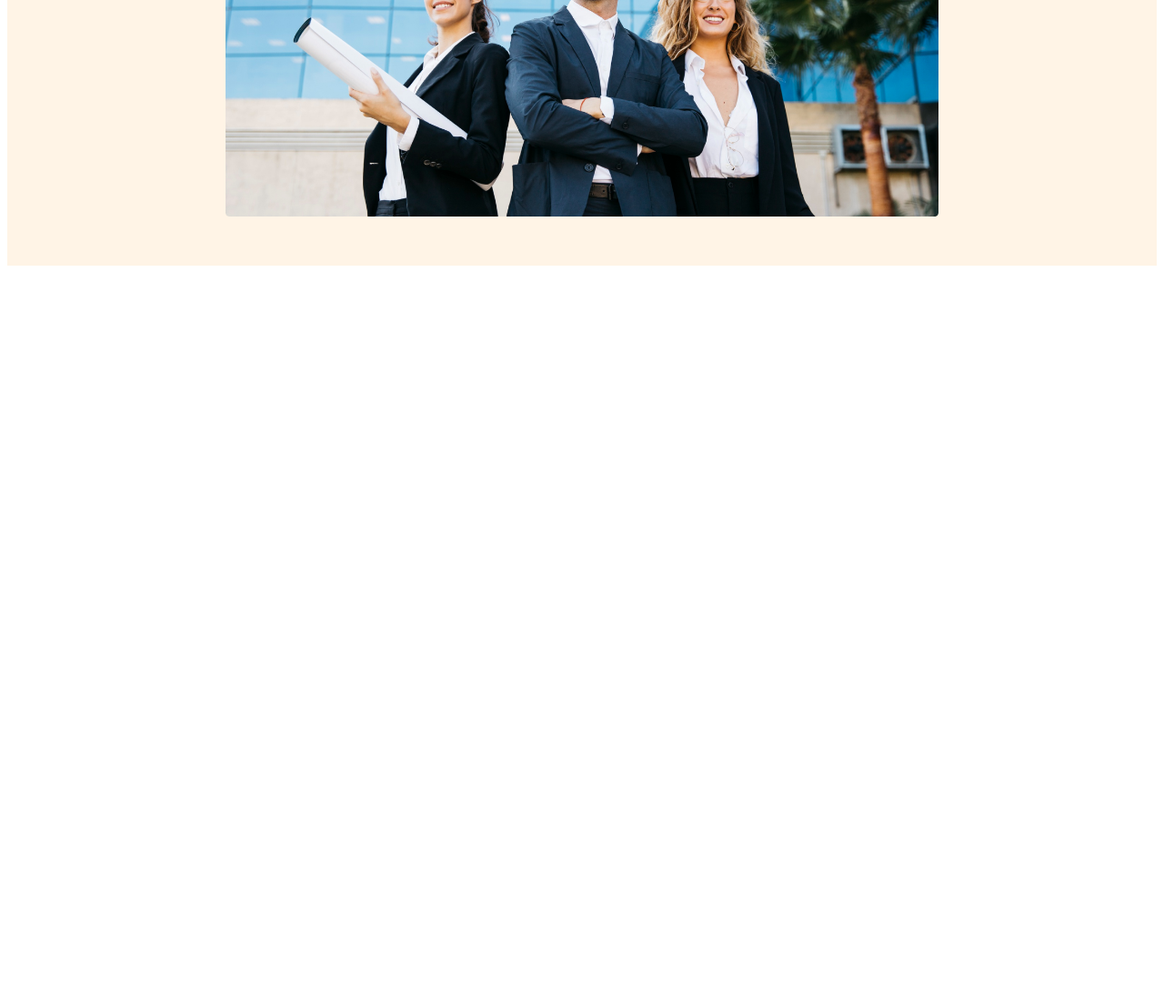
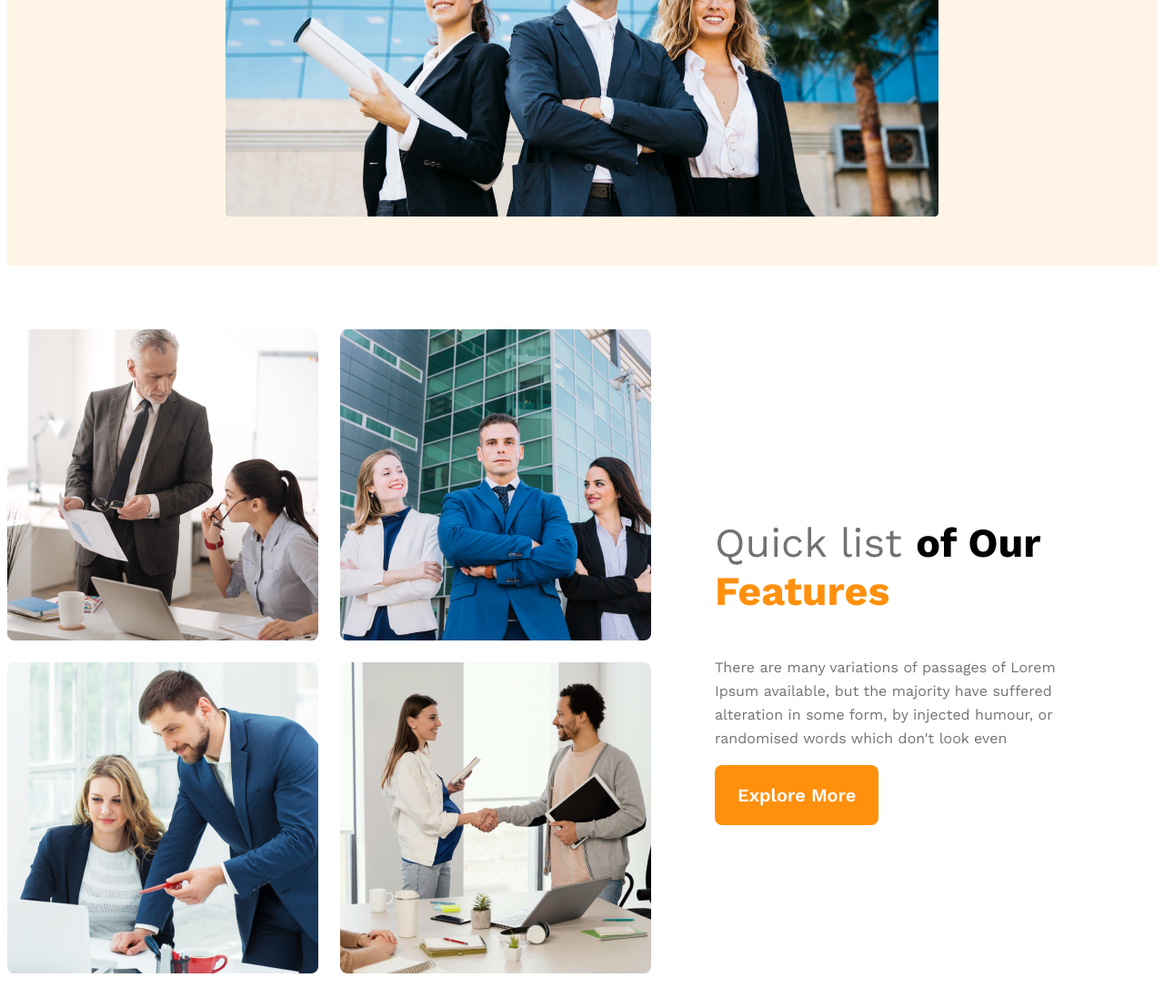
Before and after one commit to mehedi4s/g3-architects-website, a plain HTML site: page index.html in a window 1280 px wide. Shown: the part 735-1843 px from the top of the page at 91% size. Before the commit the page ends 1035 px from the top, so only its background shows below. Drawn offline with nearby package versions, Linux system fonts and the light colour scheme.

Commit message:
teams section compleate

```diff
--- a/index.html
+++ b/index.html
@@ -7,6 +7,7 @@
     <link rel="stylesheet" href="style/architect.css">
 </head>
 <body>
+    <!-- header start -->
     <header>
         <nav>
             <h3 class="nav-title">G3 Architects</h3>
@@ -20,15 +21,30 @@
         <div class="banner">
             <div class="banner-content">
                 <h1 class="banner-title">Brand New Group of Architects</h1>
-                <p class="banner-description">There are many variations of passages of Lorem Ipsum available, but the majority have suffered alteration in some form, by injected humour, or randomised words which don't look even</p>
+                <p class="text-light-gray">There are many variations of passages of Lorem Ipsum available, but the majority have suffered alteration in some form, by injected humour, or randomised words which don't look even</p>
                 <button class="btn-primary">Explore More</button>
             </div>
 
             <img src="images/banner.png" alt="">
         </div>
     </header>
+    <!-- header end -->
     <main>
+        <!-- feature section start -->
+        <section class="teams-container">
+            <div class="teams-img-container">
+                <img src="images/team1.png" alt="">
+                <img src="images/team2.png" alt="">
+                <img src="images/team3.png" alt="">
+                <img src="images/team4.png" alt="">
 
+            </div>
+            <div class="teams-content">
+                 <h3 class="teams-content-title"><span class="quick text-light-gray">Quick list </span><span>of Our</span> <span class="text-features">Features</span></h3>
+                 <p class="text-light-gray">There are many variations of passages of Lorem Ipsum available, but the majority have suffered alteration in some form, by injected humour, or randomised words which don't look even</p>
+                 <button class="btn-primary">Explore More</button>
+            </div>
+        </section>
     </main>
     <footer>
 
--- a/style/architect.css
+++ b/style/architect.css
@@ -8,13 +8,16 @@
 .btn-primary{
     border-radius: 8px;
     background: #FF900E;
-
     padding: 21px 25px;
     border: none;
     color: #FFF;
     font-size: 1.25rem;
     font-weight: 600;
 
+}
+.text-light-gray{
+    color: #727272;
+    line-height: 26px;
 }
 /* header styles */
 header{
@@ -57,14 +60,46 @@ nav li a{
     font-weight: 700;
     color:#131313;
 }
-.banner-description{
-    color: #727272;
-    line-height: 26px;
-}
+
 .banner img{
     margin-top: 20px;
     width: 100%;
 }
+
+/* main section styles */
+main{
+    max-width: 1440px;
+    margin: 70px auto;
+}
+/* teams style */
+.teams-container{
+    display: flex;
+    align-items: center;
+}
+.teams-img-container{
+    display: grid;
+    grid-template-columns: repeat(2, 1fr);
+    gap: 1.5rem;
+}
+.teams-content{
+    padding-left: 70px;
+    padding-right: 70px;
+}
+.teams-content-title{
+    font-size: 2.8rem;
+}
+.quick{
+    font-weight: 500;
+}
+.text-features{
+    color: #FF900E;
+    font-weight: 700;
+}
+
+
+
+
+
 
 /* responsive style */
 /* mobile devices */
@@ -74,6 +109,20 @@ nav li a{
     }
     nav{
         flex-direction: column;
+    }
+   .teams-container{
+        flex-direction: column-reverse;
+    }
+      .teams-img-container{
+        grid-template-columns: 1fr;
+
+    }
+    .btn-primary{
+        margin-bottom: 15px;
+    }
+    .teams-content{
+        padding-left: 20px;
+        padding-right: 20px;
     }
 }
 
@@ -85,4 +134,10 @@ nav li a{
     header{
         padding: 40px;
     }
+    .teams-container{
+        flex-direction: column-reverse;
+    }
+    .btn-primary{
+        margin-bottom: 15px;
+    }
 }
```
